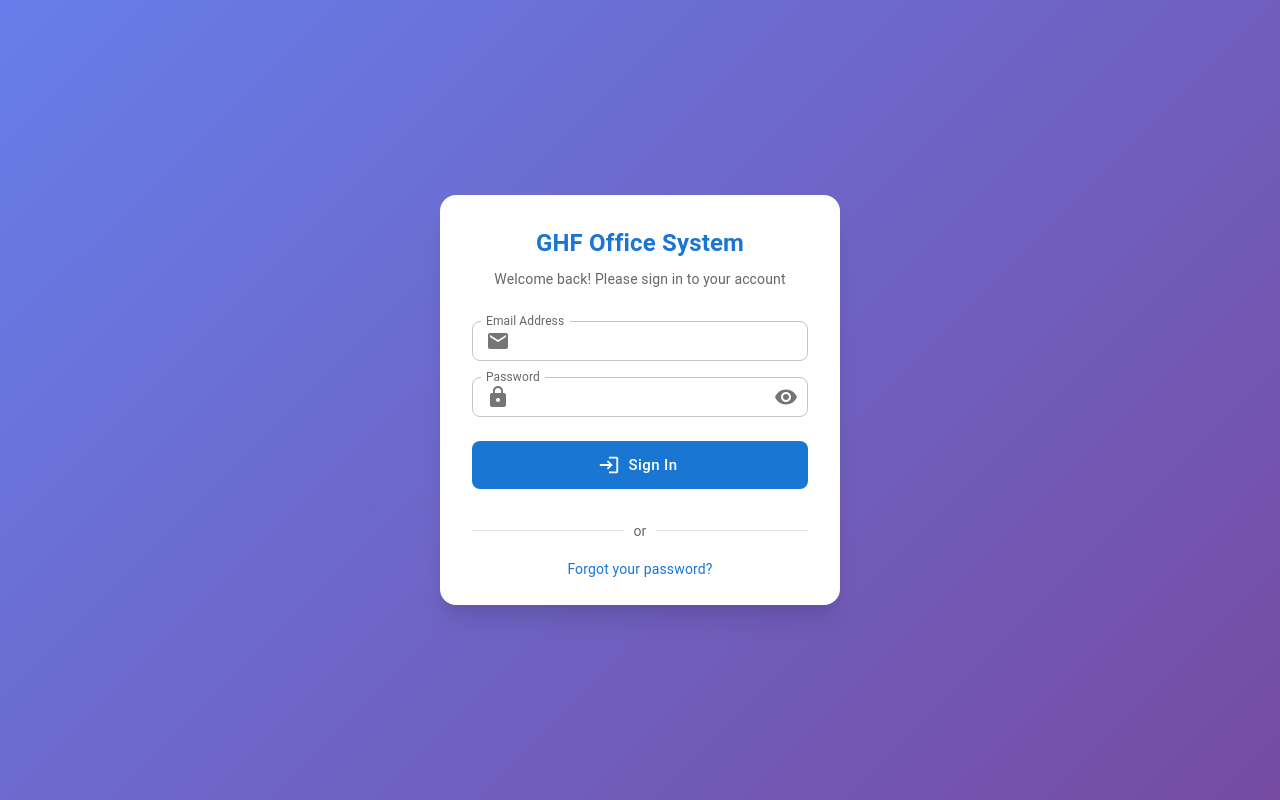
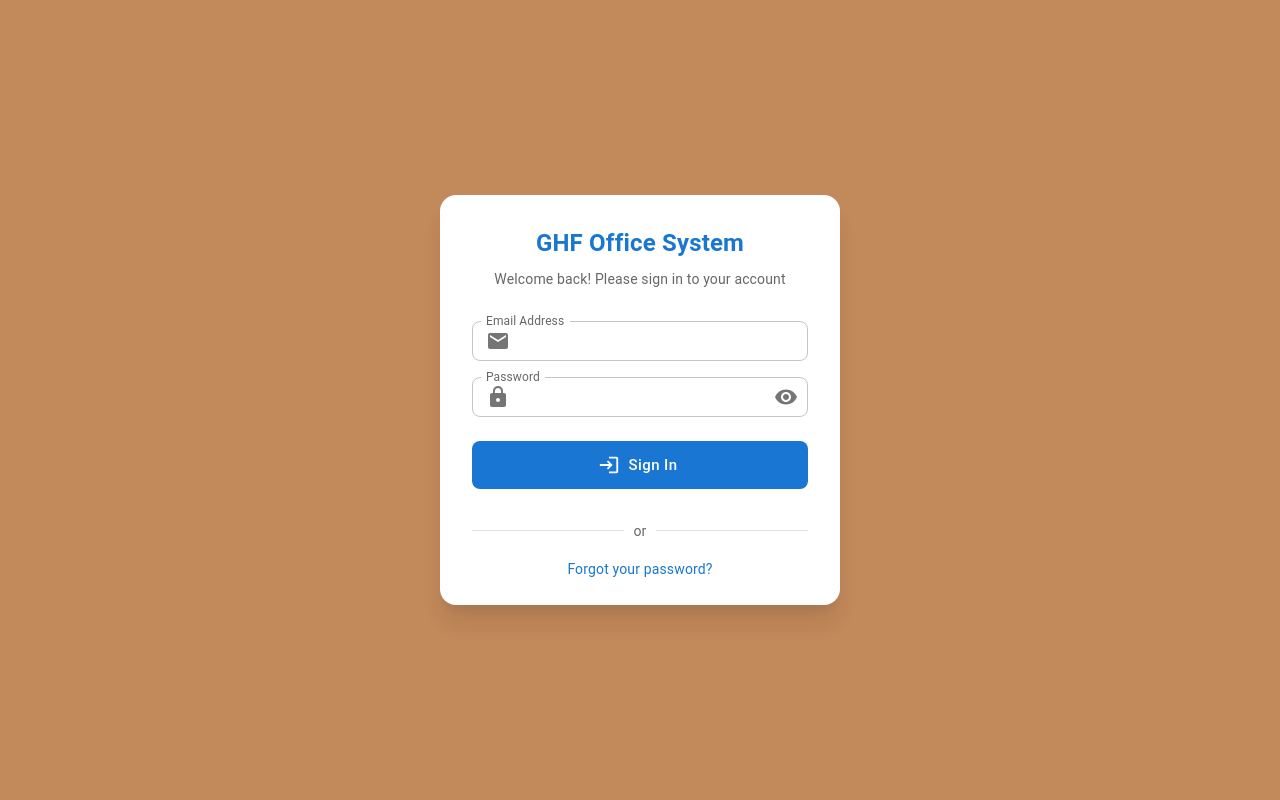
Before and after one commit to kwayummari/ghf-frontend2, a React (Vite) app: page /login in a window 1280 px wide. Built offline with nearby package versions, Linux system fonts and the light colour scheme; no server answers.

Commit message:
fixed LoginForm.jsx

```diff
--- a/src/components/features/auth/LoginForm.jsx
+++ b/src/components/features/auth/LoginForm.jsx
@@ -57,8 +57,6 @@ const LoginForm = () => {
       try {
         const resultAction = await dispatch(loginUser(values));
 
-        console.log(resultAction);
-
         if (loginUser.fulfilled.match(resultAction)) {
           // Login successful
           navigate(AUTH_CONSTANTS.LOGIN_REDIRECT, { replace: true });
@@ -81,7 +79,7 @@ const LoginForm = () => {
         display: "flex",
         alignItems: "center",
         justifyContent: "center",
-        background: "linear-gradient(135deg, #667eea 0%, #764ba2 100%)",
+        background: "#c2895a",
         padding: 2,
       }}
     >
```
